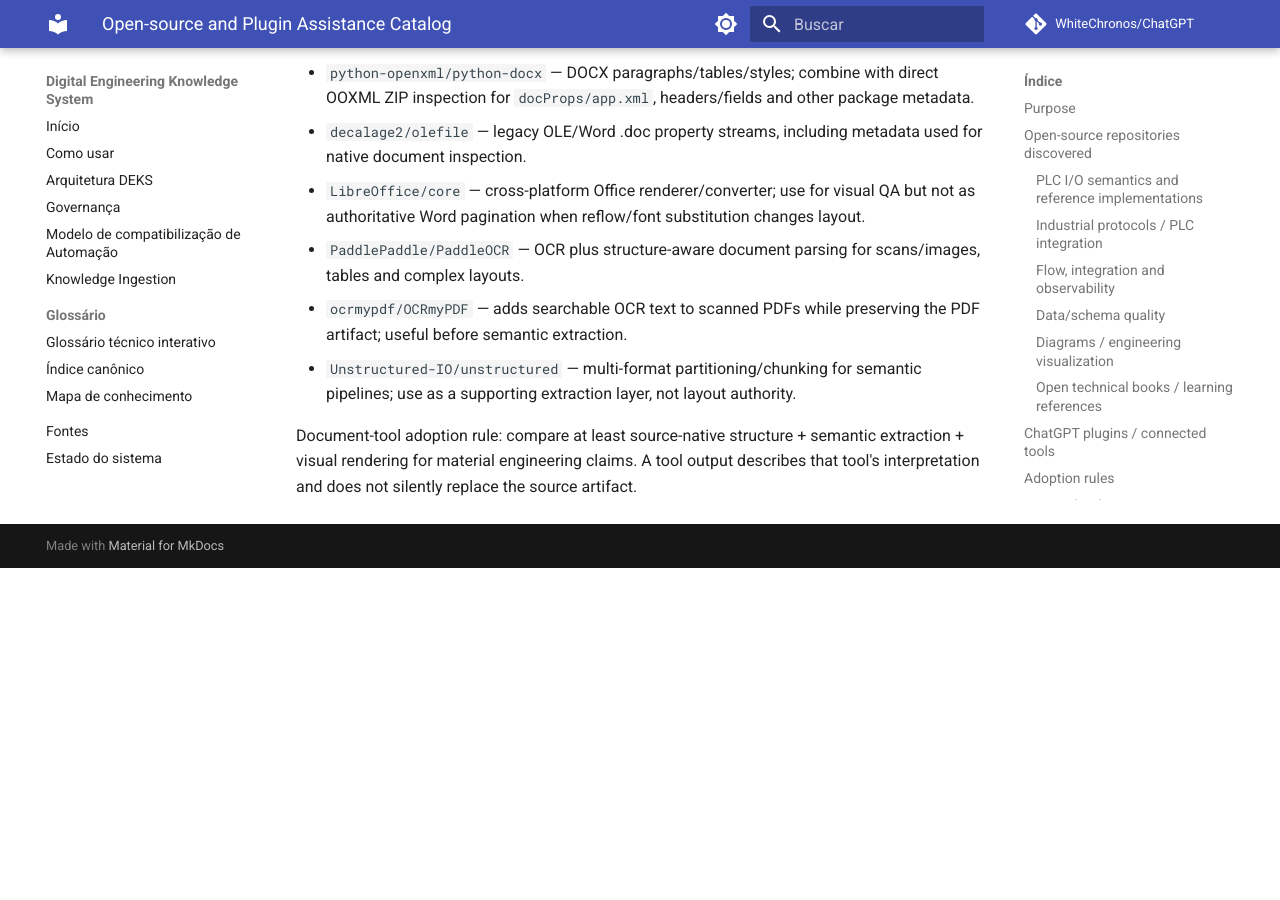
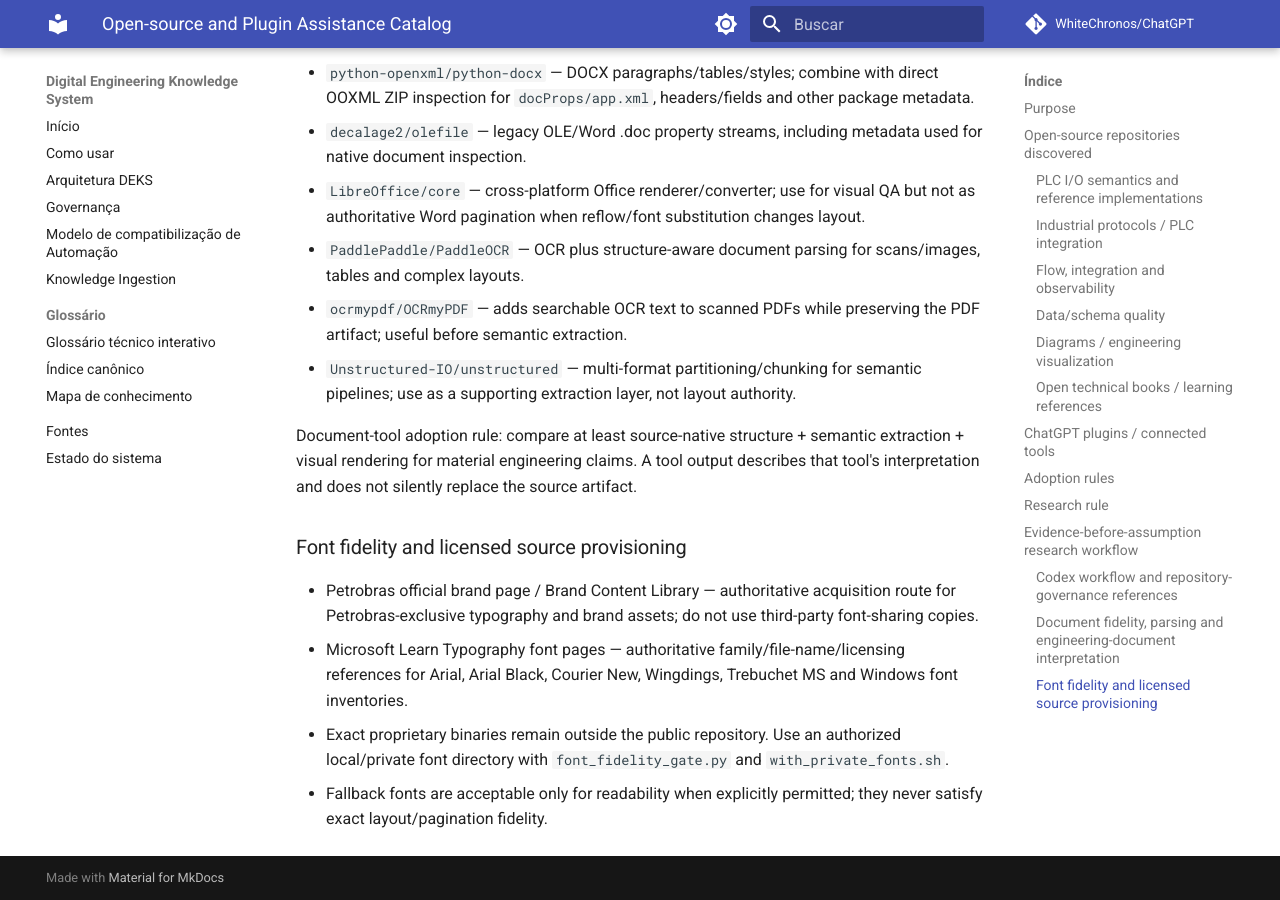
Before and after one commit to WhiteChronos/ChatGPT, an MkDocs documentation site: the page built from docs/OPEN_SOURCE_AND_PLUGIN_CATALOG.md, in a window 1280 px wide and 900 px high, scrolled down 3691 px. Built offline with MkDocs 1.6.1 and Material for MkDocs 9.7.7, drawn with Linux system fonts in a browser that asks for light colours; comment, search, counter and statistics services are not loaded; before the commit the page ends 4259 px from its top, so only the background shows below that.

Commit message:
Add exact-font source provisioning to open-source catalog

```diff
--- a/docs/OPEN_SOURCE_AND_PLUGIN_CATALOG.md
+++ b/docs/OPEN_SOURCE_AND_PLUGIN_CATALOG.md
@@ -106,3 +106,9 @@
 - `Unstructured-IO/unstructured` — multi-format partitioning/chunking for semantic pipelines; use as a supporting extraction layer, not layout authority.
 
 Document-tool adoption rule: compare at least source-native structure + semantic extraction + visual rendering for material engineering claims. A tool output describes that tool's interpretation and does not silently replace the source artifact.
+
+### Font fidelity and licensed source provisioning
+- Petrobras official brand page / Brand Content Library — authoritative acquisition route for Petrobras-exclusive typography and brand assets; do not use third-party font-sharing copies.
+- Microsoft Learn Typography font pages — authoritative family/file-name/licensing references for Arial, Arial Black, Courier New, Wingdings, Trebuchet MS and Windows font inventories.
+- Exact proprietary binaries remain outside the public repository. Use an authorized local/private font directory with `font_fidelity_gate.py` and `with_private_fonts.sh`.
+- Fallback fonts are acceptable only for readability when explicitly permitted; they never satisfy exact layout/pagination fidelity.
```
